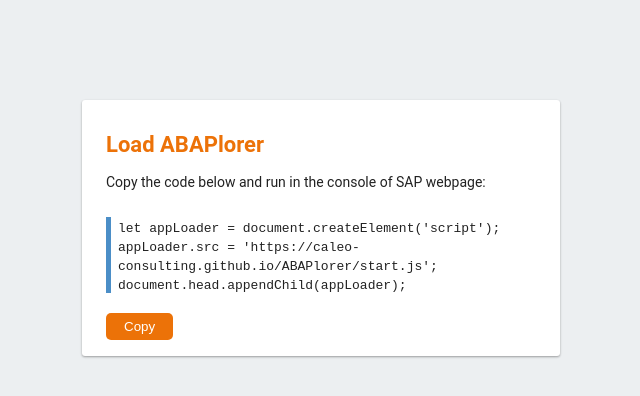
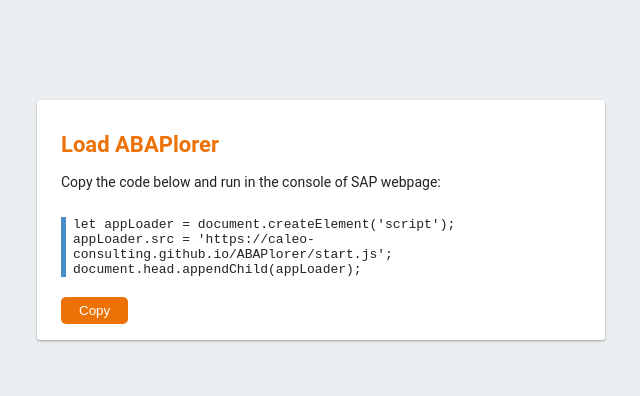
Before and after one commit to CALEO-Consulting/caleo-consulting.github.io, a plain HTML site: page ABAPlorer/index.html in a window 1280 px wide. Shown: the whole page, without its empty margins (319-959 px from the left). Drawn offline with Linux system fonts and the light colour scheme.

Commit message:
Update UI

```diff
--- a/ABAPlorer/index.html
+++ b/ABAPlorer/index.html
@@ -9,7 +9,7 @@
 
     <style media="screen">
         body { background: #ECEFF1; color: rgba(0,0,0,0.87); font-family: Roboto, Helvetica, Arial, sans-serif; margin: 0; padding: 0; }
-        #message { background: white; max-width: 430px; margin: 100px auto 16px; padding: 32px 24px 16px; border-radius: 3px; }
+        #message { background: white; max-width: 520px; margin: 100px auto 16px; padding: 32px 24px 16px; border-radius: 3px; }
         #message h3 { color: #888; font-weight: normal; font-size: 16px; margin: 16px 0 12px; }
         #message h2 { color: #EC7208; font-weight: bold; font-size: 16px; margin: 0 0 8px; }
         #message h1 { color: #EC7208; font-weight: bold; font-size: 22px; margin: 0 0 16px; }
@@ -19,6 +19,7 @@
         #message .codeDiv { border-left: #4B8EC7 5px solid; padding-left: 7px; margin-bottom: 20px; }
         #message .btn { background-color: #EC7208; border: none; border-radius: 5px; padding: 6px 18px; vertical-align: middle; cursor: pointer; user-select: none; color: #ffffff; }
         #load { color: rgba(0,0,0,0.4); text-align: center; font-size: 13px; }
+        #codeElement { display: block; width: 520px;}
         @media (max-width: 600px) {
           body, #message { margin-top: 0; background: white; box-shadow: none; }
           body { border-top: 16px solid #EC7208; }
```
